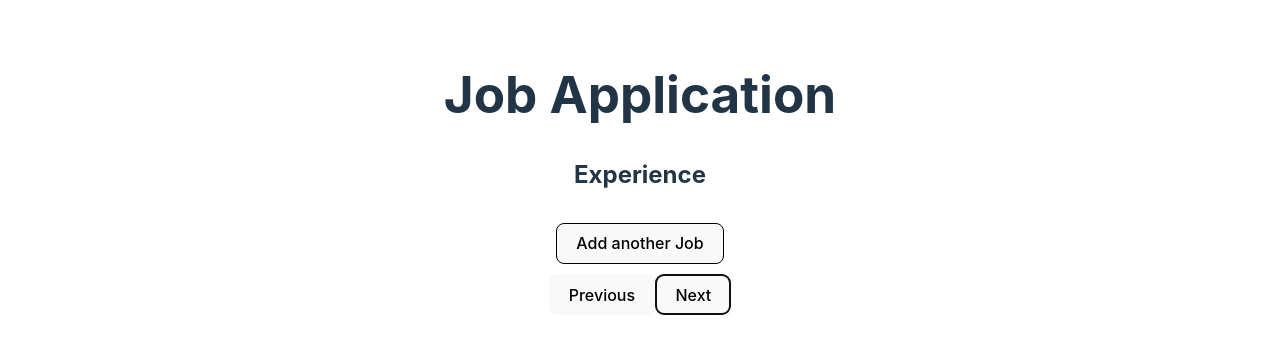
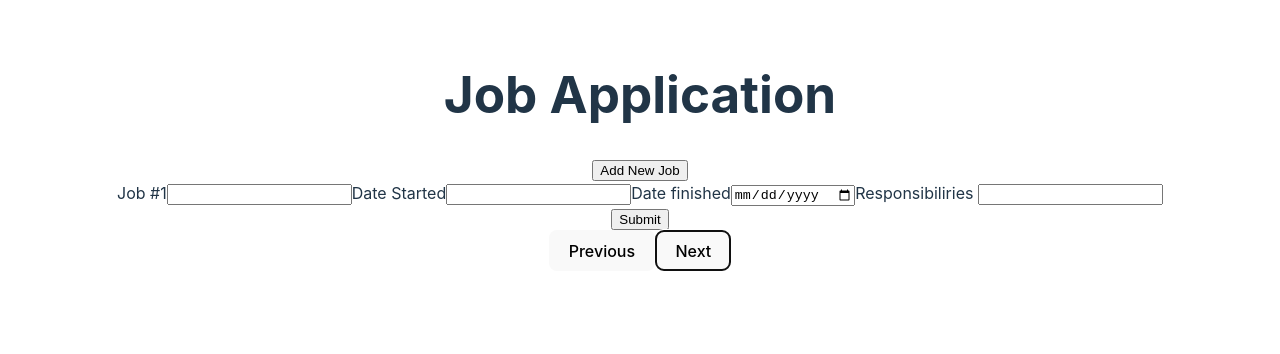
Before and after one commit to soniikot/resume-builder, a React (Vite) app: page / in a window 1280 px wide. Both pictures are taken after a click on the button "Next". Shown: the top 354 px of the page. Built offline with nearby package versions, Linux system fonts and the light colour scheme.

Commit message:
do:dynamically created form and submit object which contain array of work

```diff
--- a/src/Components/Experience/Experience.jsx
+++ b/src/Components/Experience/Experience.jsx
@@ -1,75 +1,87 @@
-import { useLocalStorage } from "../../hooks/useLocalStorage";
-import "./Experience.css";
-import { useState } from "react";
+import React, { useState } from "react";
 
-const JOB_EXPERIENCE = [
-  "jobTitle",
-  "dateStarted",
-  "dateFinished",
-  "description",
-];
-export default function Experience() {
-  const [values, setValues] = useLocalStorage(JOB_EXPERIENCE);
-
-  const { jobTitle, dateStarted, dateFinished, description } = values;
-
-  const handleFormChange = (index, event) => {
-    let data = [...values];
-    data[index][event.target.name] = event.target.value;
-    setValues(data);
+const Form = () => {
+  const blankJob = {
+    jobTitle: "",
+    dateStarted: "",
+    dateFinished: "",
+    description: "",
   };
 
-  const addJobExperience = () => {
-    let newJob = { jobTitle: "", dateStarted: "" };
-    setValues([...values, newJob]);
+  const [jobState, setJobState] = useState([{ ...blankJob }]);
+
+  const addJob = () => {
+    setJobState([...jobState, { ...blankJob }]);
+  };
+
+  const handleJobChange = (e) => {
+    const updatedJobs = [...jobState];
+    updatedJobs[e.target.dataset.idx][e.target.className] = e.target.value;
+    setJobState(updatedJobs);
+  };
+
+  const handleSubmit = (e) => {
+    e.preventDefault();
+    console.log("Submitted Jobs: ", jobState);
   };
 
   return (
-    <div id="2">
-      <h2>Experience</h2>
-      {values.map((index) => {
+    <form>
+      <input type="button" value="Add New Job" onClick={addJob} />
+      {jobState.map((val, idx) => {
+        const jobTitleId = `jobTitle-${idx}`;
+        const dateStartedId = `dateStarted-${idx}`;
+
+        const dateFinishedId = `dateStarted-${idx}`;
+        const descriptionId = `dateStarted-${idx}`;
         return (
-          <>
-            <h3>Job</h3>
-            <form className="form" key={index}>
-              <label htmlFor="jobTitle`${">Job Title</label>
+          <div key={`job-${idx}`}>
+            <label htmlFor={jobTitleId}>{`Job #${idx + 1}`}</label>
             <input
               type="text"
-                name="jobTitle"
-                value={jobTitle}
-                onChange={(event) => handleFormChange(index, event)}
+              name={jobTitleId}
+              data-idx={idx}
+              id={jobTitleId}
+              className="jobTitle"
+              value={jobState[idx].jobTitle}
+              onChange={handleJobChange}
+            />
+            <label htmlFor={dateStartedId}>Date Started</label>
+            <input
+              type="text"
+              name={dateStartedId}
+              data-idx={idx}
+              id={dateStartedId}
+              className="dateStarted"
+              value={jobState[idx].dateStarted}
+              onChange={handleJobChange}
+            />
+            <label htmlFor={dateFinishedId}>Date finished</label>
+            <input
+              type="date"
+              name={dateFinishedId}
+              data-idx={idx}
+              id={dateFinishedId}
+              className="dateFinished"
+              value={jobState[idx].dateFinished}
+              onChange={handleJobChange}
             />
 
-              <label htmlFor="dateStarted">Date started</label>
-              <input
-                type="date"
-                name="dateStarted"
-                value={dateStarted}
-                onChange={(event) => handleFormChange(index, event)}
-              />
-
-              <label htmlFor="dateFinished">Date finished</label>
-              <input
-                type="date"
-                name="dateFinished"
-                value={dateFinished}
-                onChange={(event) => handleFormChange(index, event)}
-              />
-
-              <label htmlFor="description">Responsibilities </label>
+            <label htmlFor={descriptionId}>Responsibiliries </label>
             <input
               type="textarea"
-                name="description"
-                value={description}
-                onChange={(event) => handleFormChange(index, event)}
+              name={descriptionId}
+              data-idx={idx}
+              id={descriptionId}
+              className="description"
+              value={jobState[idx].description}
+              onChange={handleJobChange}
             />
-            </form>
-          </>
+          </div>
         );
       })}
-      <button className="addButton" onClick={addJobExperience}>
-        Add another Job
-      </button>
-    </div>
+      <input type="submit" value="Submit" onClick={handleSubmit} />
+    </form>
   );
-}
+};
+export default Form;
--- a/src/hooks/useLocalStorage.js
+++ b/src/hooks/useLocalStorage.js
@@ -1,25 +1,29 @@
 import { useState, useEffect } from "react";
 
-export function useLocalStorage(fields, initialValues = []) {
-  const [values, setValues] = useState(initialValues);
+export function useLocalStorage(fields) {
+  const [values, setValues] = useState({});
 
   const setInnerValue = (name, value) => {
     localStorage.setItem(name, value);
-    setValues((prev) => {
-      const newValues = [...prev];
-      newValues[newValues.findIndex((v) => v.name === name)] = { name, value };
-      return newValues;
-    });
+    setValues((prev) => ({
+      ...prev,
+      [name]: value,
+    }));
   };
 
   useEffect(() => {
+    const newValues = {};
+
     fields.forEach((name) => {
       const savedField = localStorage.getItem(name);
 
       if (savedField) {
-        const initialValue = { name, value: savedField };
-        setValues((prev) => [...prev, initialValue]);
+        newValues[name] = savedField;
       }
+    });
+
+    setValues((prev) => {
+      return { ...prev, ...newValues };
     });
   }, [fields]);
 
```
Lines whose indentation alone changed are shown as unchanged.
